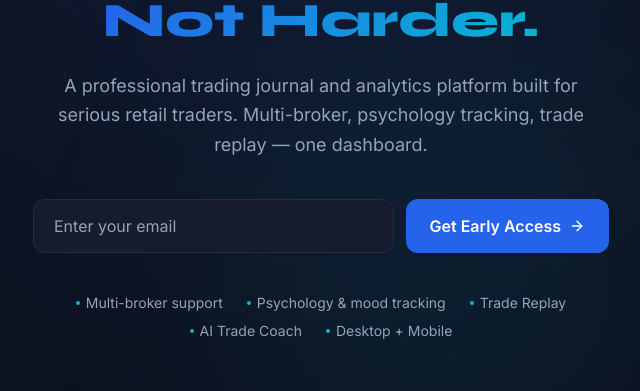
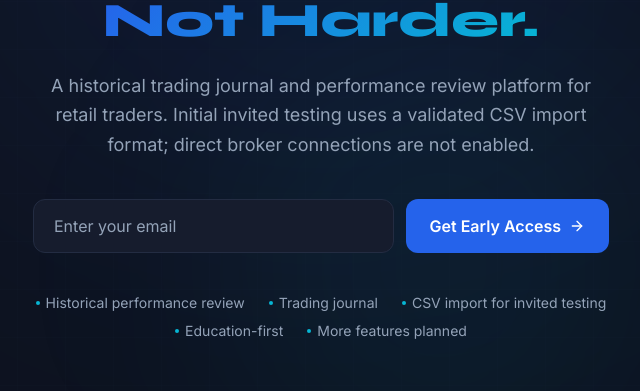
Before and after one commit to greghaydel-arch/tradeboard-website, a React (Vite) app: page / in a window 1280 px wide. Shown: the part 335-726 px from the top of the page, without its empty margins (319-959 px from the left). Built offline with nearby package versions, Linux system fonts and the light colour scheme.

Commit message:
docs(marketing): align src/web/pages/coming-soon.tsx with invited release scope

```diff
--- a/src/web/pages/coming-soon.tsx
+++ b/src/web/pages/coming-soon.tsx
@@ -79,8 +79,8 @@ export default function ComingSoon() {
           transition={{ delay: 0.2 }}
           className="text-text-muted text-lg leading-relaxed mb-10"
         >
-          A professional trading journal and analytics platform built for serious retail traders.
-          Multi-broker, psychology tracking, trade replay — one dashboard.
+          A historical trading journal and performance review platform for retail traders.
+          Initial invited testing uses a validated CSV import format; direct broker connections are not enabled.
         </motion.p>
 
         {/* Email form */}
@@ -124,7 +124,7 @@ export default function ComingSoon() {
           transition={{ delay: 0.4 }}
           className="flex flex-wrap justify-center gap-x-6 gap-y-2 mt-10 text-text-muted text-sm"
         >
-          {["Multi-broker support", "Psychology & mood tracking", "Trade Replay", "AI Trade Coach", "Desktop + Mobile"].map((f) => (
+          {["Historical performance review", "Trading journal", "CSV import for invited testing", "Education-first", "More features planned"].map((f) => (
             <span key={f} className="flex items-center gap-1.5">
               <span className="w-1 h-1 rounded-full bg-cyan" />
               {f}
```
